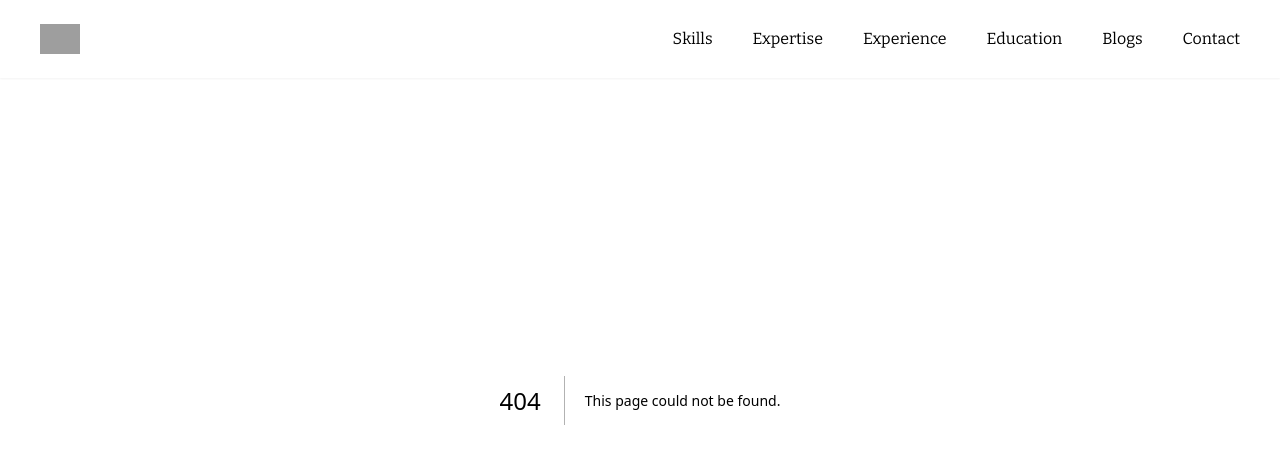
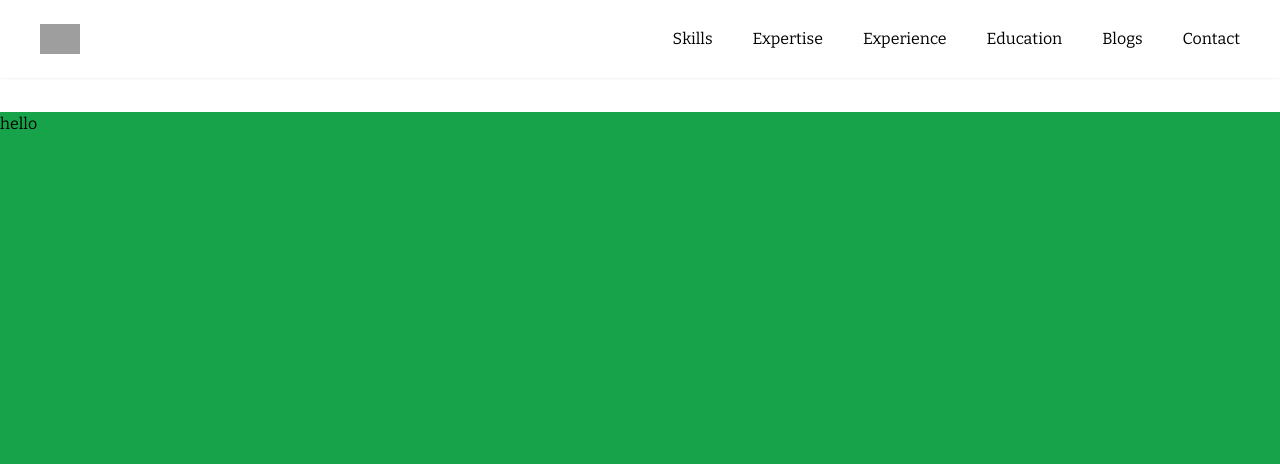
Before and after one commit to honeyman22/UpdatedPortfoliio, a Next.js app: page /games in a window 1280 px wide. Before the commit this address had no page. Shown: the top 464 px of the page. Built offline with nearby package versions, Linux system fonts and the light colour scheme; grey boxes are pictures that could not be loaded.

Commit message:
feat:games

```diff
--- /dev/null
+++ b/app/games/page.tsx
@@ -0,0 +1,7 @@
+import React from "react";
+
+const Page = () => {
+  return <div className="h-[200vh] w-full bg-green-600">hello</div>;
+};
+
+export default Page;
--- a/app/layout.tsx
+++ b/app/layout.tsx
@@ -22,6 +22,7 @@ export default function RootLayout({
     <html lang="en">
       <body className={inter.className}>
         <Header />
+        <div className="mt-[112px]"></div>
         {children}
       </body>
     </html>
```
